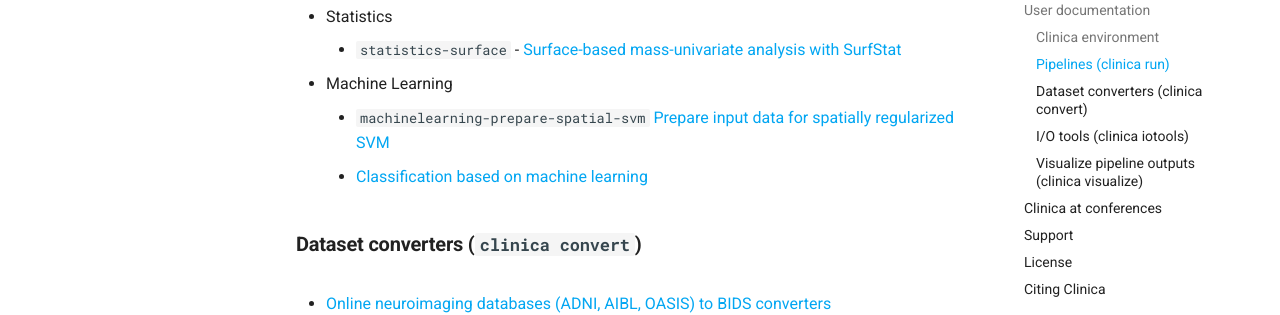
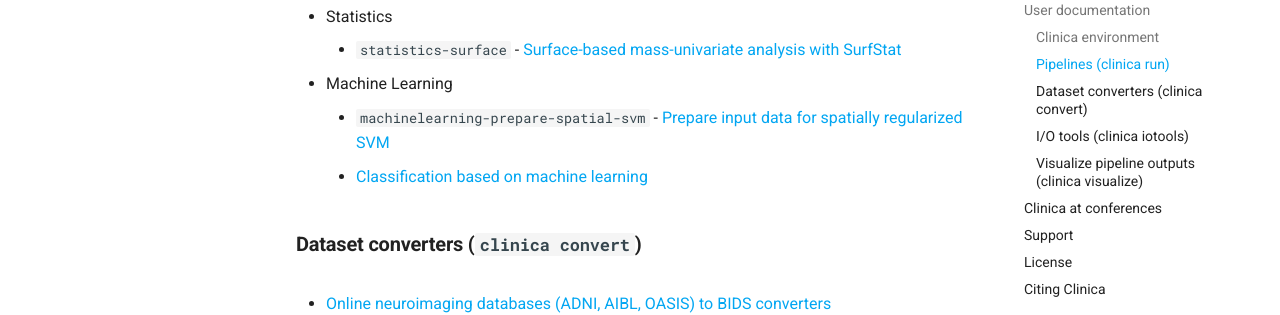
Before and after one commit to aramis-lab/clinica, an MkDocs documentation site: the page built from docs/index.md, in a window 1280 px wide and 900 px high, scrolled down 1407 px. Shown: the part 152-467 px from the top of the window. Built offline with MkDocs 1.6.1 and Material for MkDocs 9.7.7, drawn with Linux system fonts in a browser that asks for light colours; comment, search, counter and statistics services are not loaded.

```diff
--- a/docs/index.md
+++ b/docs/index.md
@@ -46,7 +46,7 @@ ICM members are encouraged to use the version of Clinica available on the cluste
 - Statistics
     - `statistics-surface` - [Surface-based mass-univariate analysis with SurfStat](Pipelines/Stats_Surface)
 - Machine Learning
-    - `machinelearning-prepare-spatial-svm` [Prepare input data for spatially regularized SVM](Pipelines/MachineLearning_PrepareSVM)
+    - `machinelearning-prepare-spatial-svm` - [Prepare input data for spatially regularized SVM](Pipelines/MachineLearning_PrepareSVM)
     - [Classification based on machine learning](Pipelines/MachineLearning_Classification)
 
 ### Dataset converters (`clinica convert`)
```
